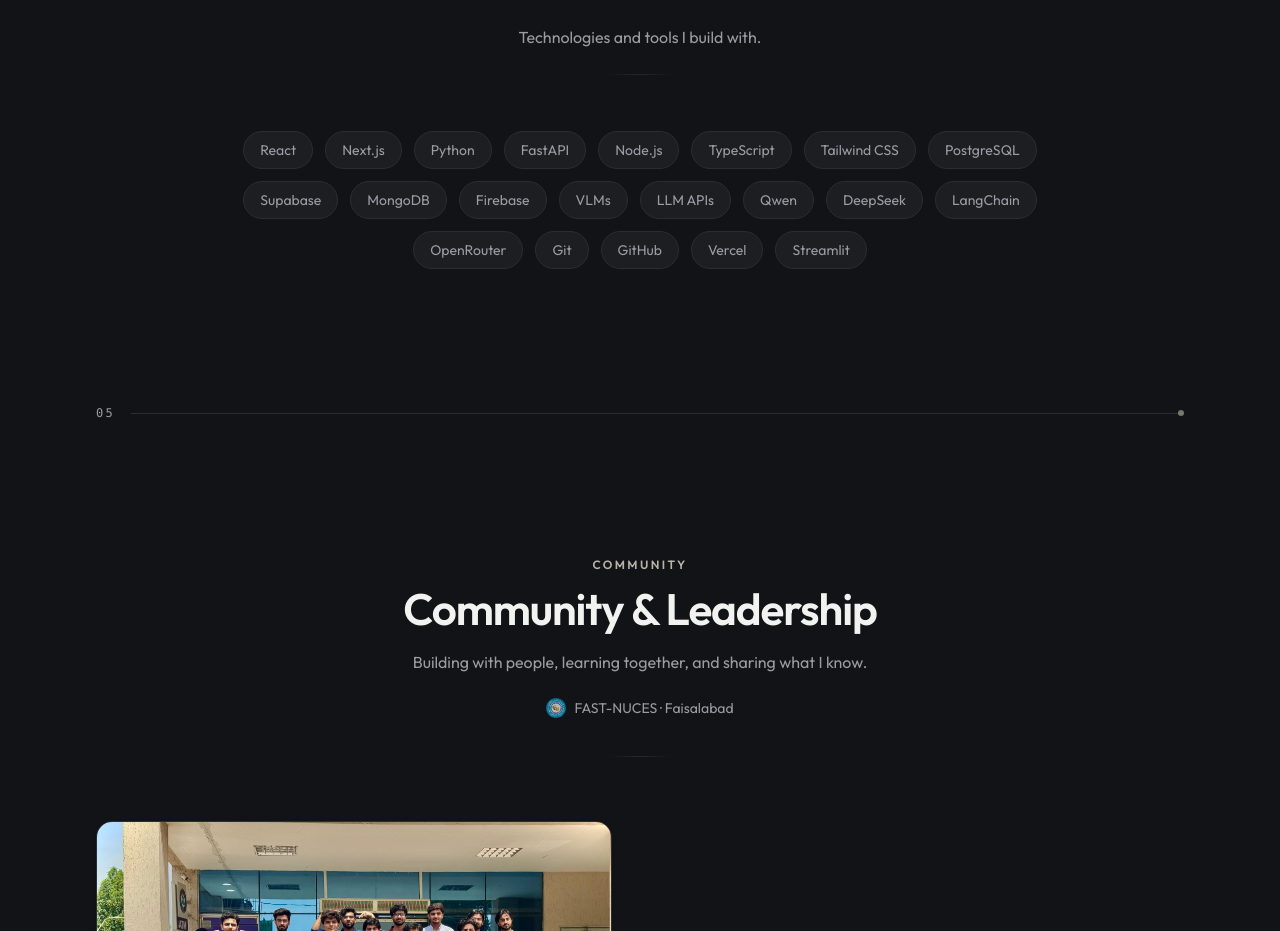
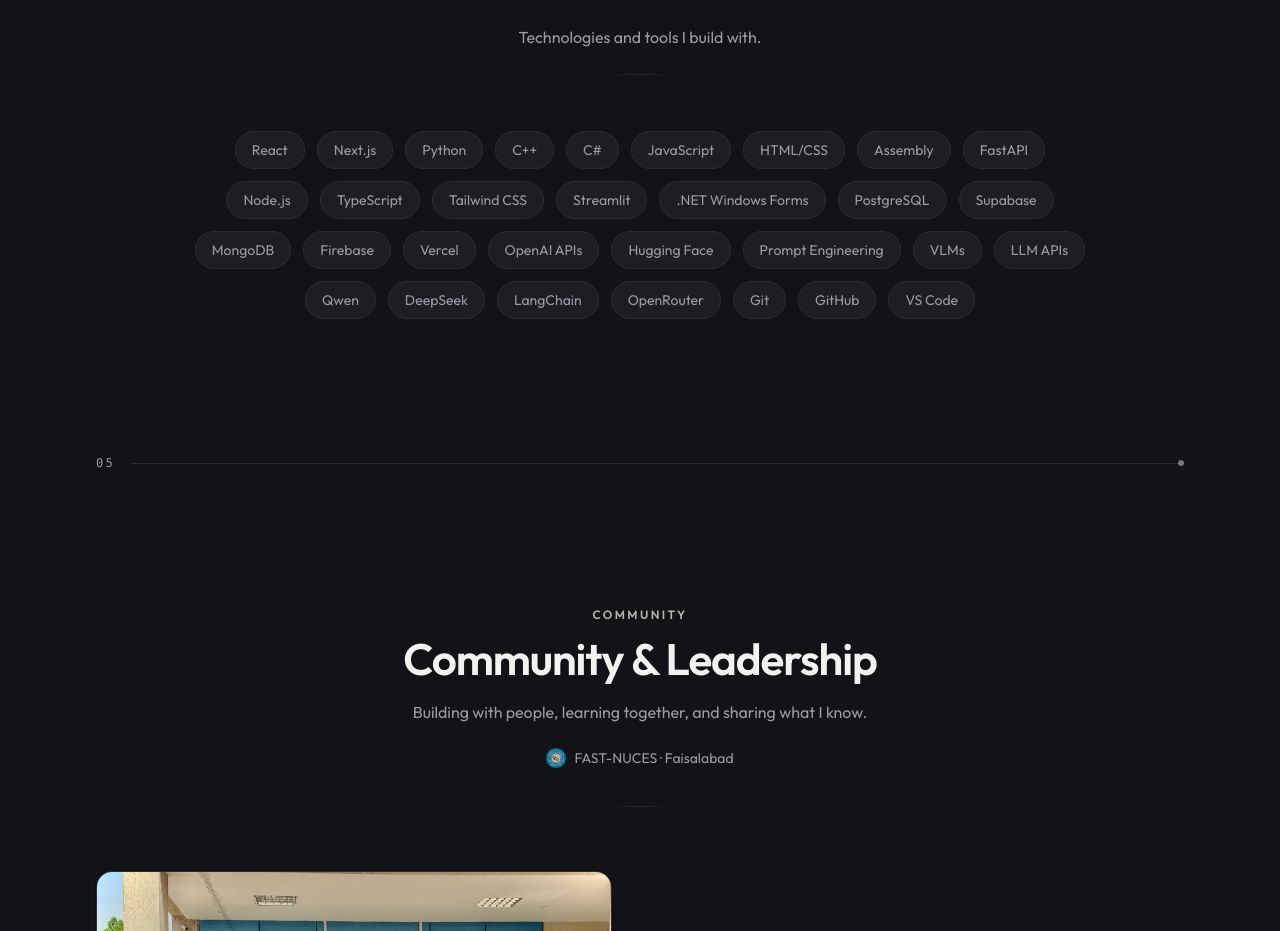
Before and after one commit to Mfahad159/portfolio, a Next.js app: page / in a window 1280 px wide. Shown: the part 5421-6352 px from the top of the page. Built offline with nearby package versions, Linux system fonts and the light colour scheme.

Commit message:
Added skills

```diff
--- a/data/portfolio.js
+++ b/data/portfolio.js
@@ -202,14 +202,25 @@
   'React',
   'Next.js',
   'Python',
+  'C++',
+  'C#',
+  'JavaScript',
+  'HTML/CSS',
+  'Assembly',
   'FastAPI',
   'Node.js',
   'TypeScript',
   'Tailwind CSS',
+  'Streamlit',
+  '.NET Windows Forms',
   'PostgreSQL',
   'Supabase',
   'MongoDB',
   'Firebase',
+  'Vercel',
+  'OpenAI APIs',
+  'Hugging Face',
+  'Prompt Engineering',
   'VLMs',
   'LLM APIs',
   'Qwen',
@@ -218,8 +229,7 @@
   'OpenRouter',
   'Git',
   'GitHub',
-  'Vercel',
-  'Streamlit',
+  'VS Code',
 ];
 
 /** @deprecated Use skills */
```
